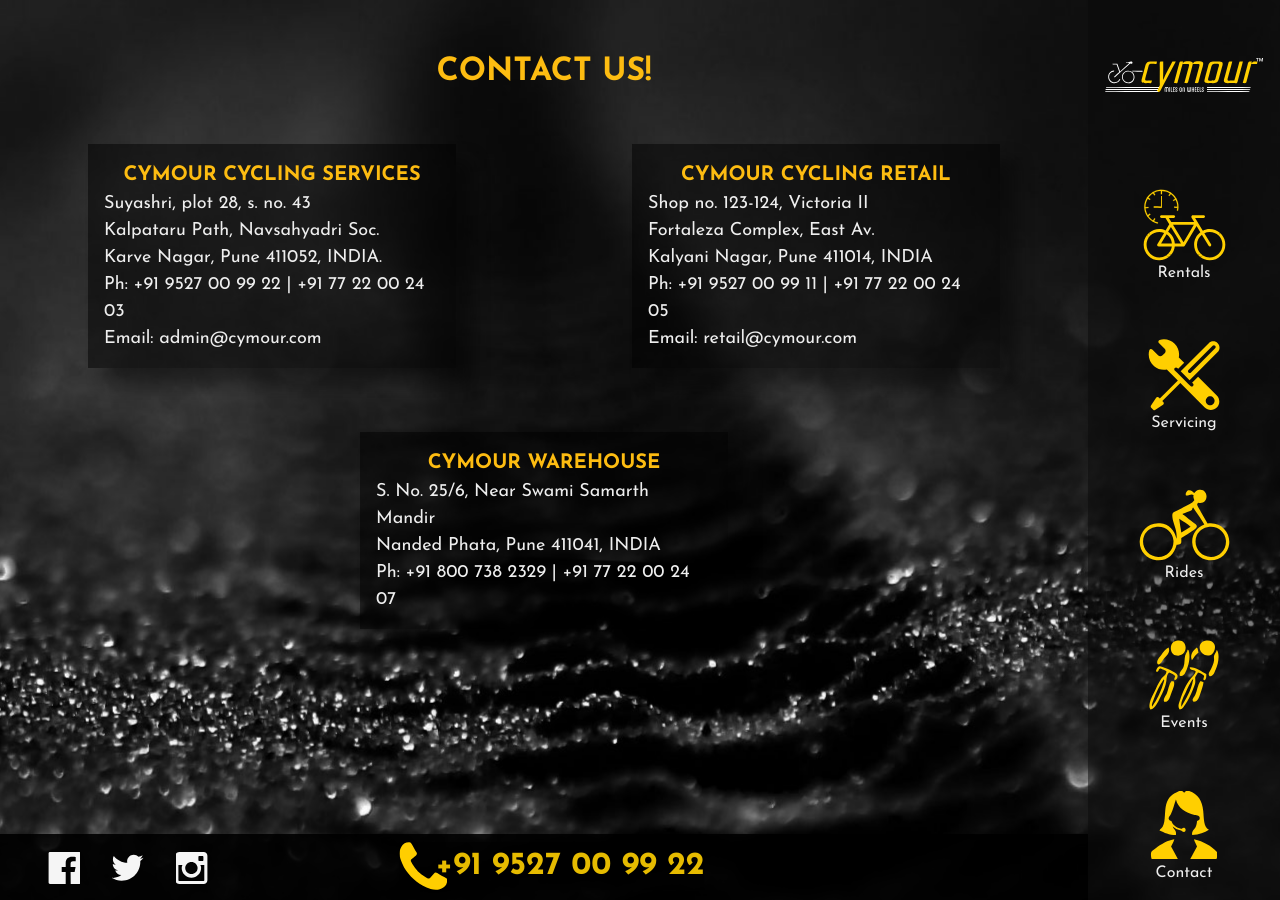
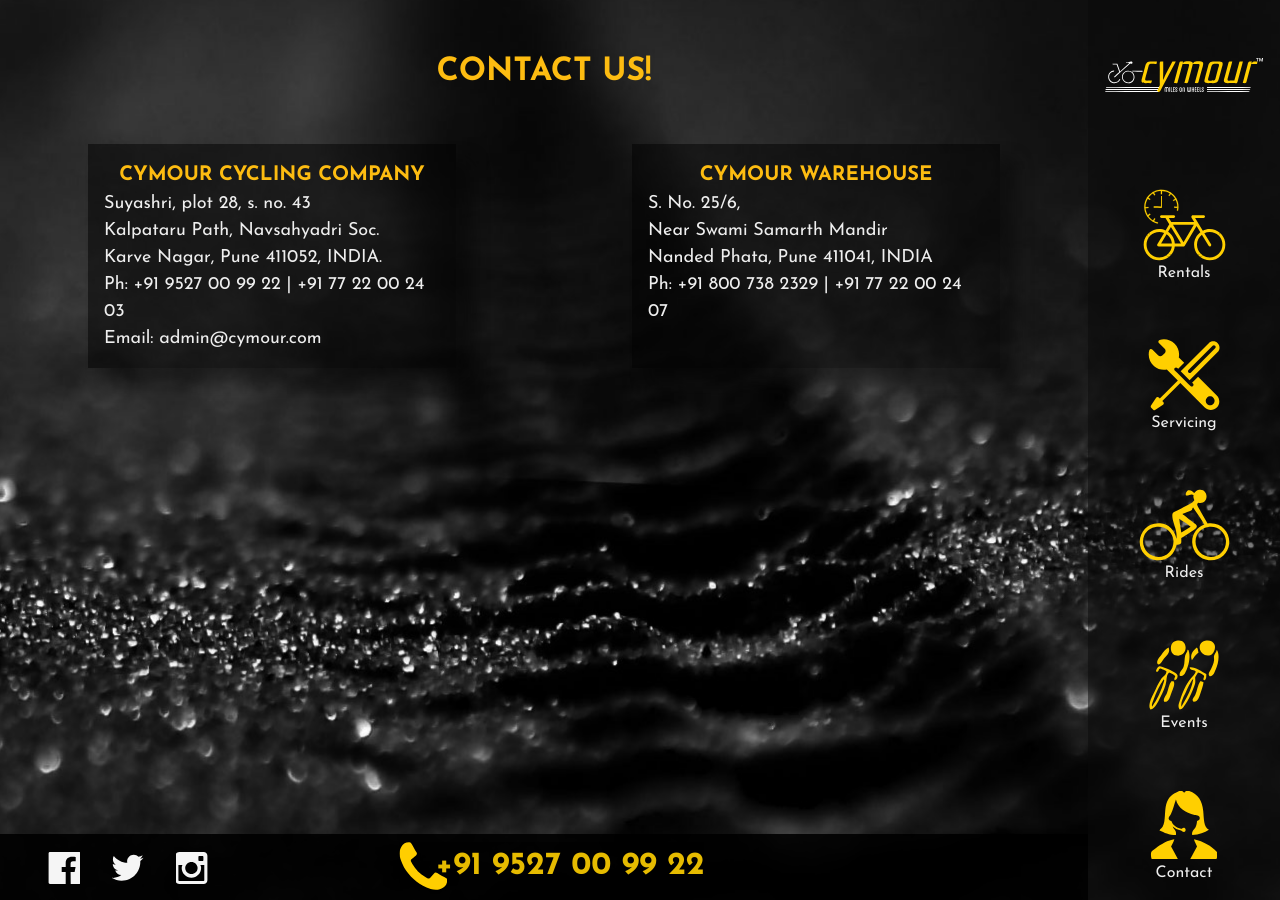
Before and after one commit to guttikar/cymour15, a Jekyll site: the page built from contact.html, in a window 1280 px wide. Built offline with Jekyll 4.4.1, drawn with Linux system fonts in a browser that asks for light colours; nearby versions of some CDN libraries.

Commit message:
Removed rental location and change "services" to "company"

```diff
--- a/contact.html
+++ b/contact.html
@@ -6,7 +6,7 @@
 	<h1>Contact US!</h1>
 	<div class="offices">
 		<div class="location">
-			<h2>Cymour Cycling Services</h2>
+			<h2>Cymour Cycling Company</h2>
 			<address>
 			Suyashri, plot 28, s. no. 43<br>
 			Kalpataru Path, Navsahyadri Soc.<br>
@@ -15,20 +15,12 @@
 			Email: admin@cymour.com
 			</address>
 		</div>
-		<div class="location">
-			<h2>Cymour Cycling Retail</h2>
-			<address>
-				Shop no. 123-124, Victoria II<br>
-				Fortaleza Complex, East Av.<br>
-				Kalyani Nagar, Pune 411014, INDIA<br>
-				Ph: <a href="tel: +91 9527 00 99 11">+91 9527 00 99 11</a> | <a href="tel: +91 77 22 00 24 05">+91 77 22 00 24 05</a><br>
-				Email: retail@cymour.com
-			</address>
-		</div>
+
 		<div class="location">
 			<h2>Cymour Warehouse</h2>
 			<address>
-				S. No. 25/6, Near Swami Samarth Mandir<br>
+				S. No. 25/6, <br>
+				Near Swami Samarth Mandir<br>
 				Nanded Phata, Pune 411041, INDIA<br>
 				Ph: <a href="tel: +91 800 738 2329">+91 800 738 2329</a> | <a href="tel: +91 77 22 00 24 07">+91 77 22 00 24 07</a>
 			</address>
```
